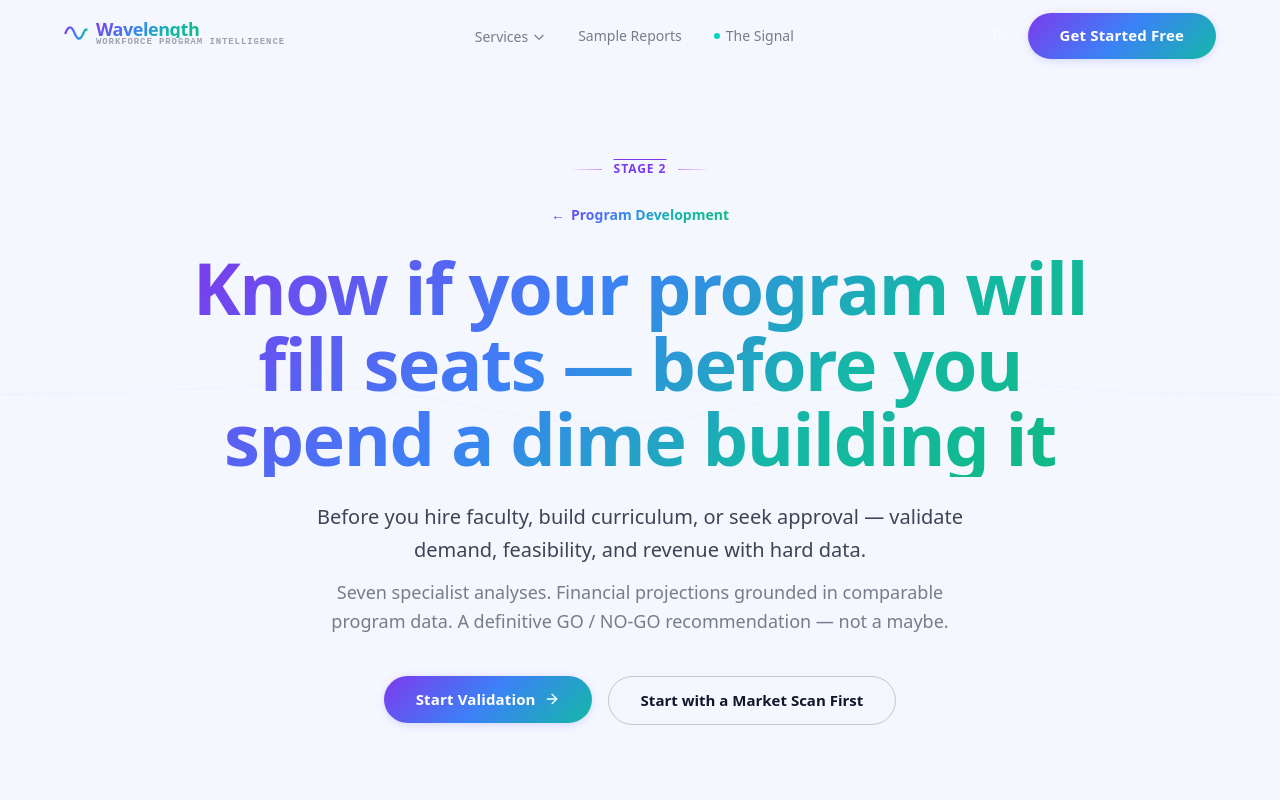
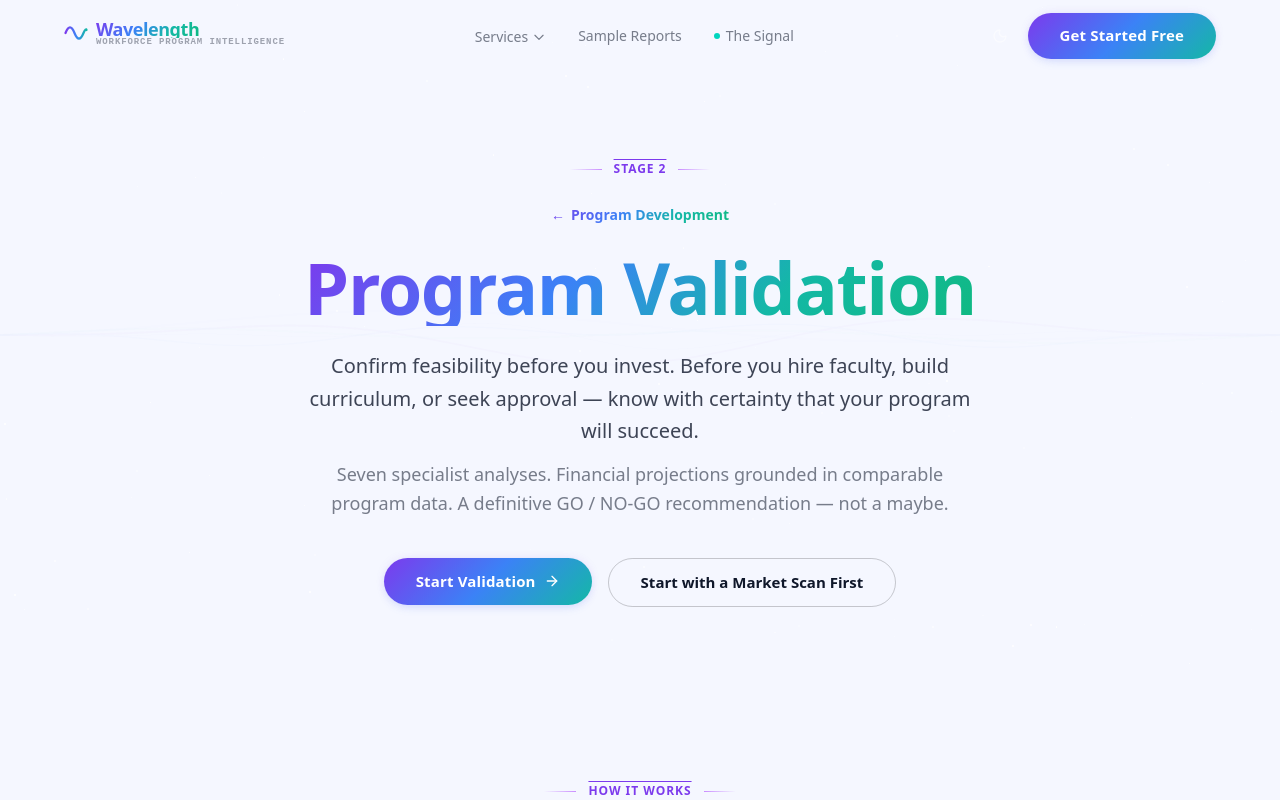
Before and after one commit to wspanic201/workforce-intelligence, a Next.js app: page /validate in a window 1280 px wide. Shown: the top 800 px of the page. Built offline with nearby package versions, Linux system fonts and the light colour scheme.

Commit message:
Revert "copy: benefit-driven H1s for Discover, Validate, and Grants pages"
This reverts commit d544188b34a30a2ca2099c33d149eda652a1aaff.

```diff
--- a/app/discover/page.tsx
+++ b/app/discover/page.tsx
@@ -63,13 +63,13 @@ export default function DiscoverPage() {
               className="text-gradient-cosmic font-heading font-bold leading-[1.05] mx-auto max-w-4xl mt-4"
               style={{ fontSize: 'clamp(2.5rem, 5vw + 0.5rem, 4.5rem)' }}
             >
-              Find your next high-demand program — before your competitors do
+              Program Opportunity Scan
             </h1>
           </AnimateOnScroll>
 
           <AnimateOnScroll variant="fade-up" delay={200} duration={800}>
             <p className="mt-6 text-lg md:text-xl text-theme-secondary max-w-2xl mx-auto leading-relaxed font-medium">
-              The Program Opportunity Scan maps regional demand, employer needs, and competitive gaps into a clear action plan.
+              Find out exactly what programs your region needs — before you invest a dollar in development.
             </p>
             <p className="mt-3 text-base md:text-lg text-theme-tertiary max-w-2xl mx-auto leading-relaxed">
               A 25+ page report with scored opportunities, competitive gaps, employer demand signals, grant alignment, and hidden opportunities your competitors will miss. All from 50+ verified sources.
--- a/app/grants/page.tsx
+++ b/app/grants/page.tsx
@@ -43,13 +43,13 @@ export default function GrantsPage() {
               className="text-gradient-cosmic font-heading font-bold leading-[1.05] mx-auto max-w-4xl mt-4"
               style={{ fontSize: 'clamp(2.5rem, 5vw + 0.5rem, 4.5rem)' }}
             >
-              Stop chasing every grant. Start winning the right ones.
+              Grant Intelligence Scan
             </h1>
           </AnimateOnScroll>
 
           <AnimateOnScroll variant="fade-up" delay={200} duration={800}>
             <p className="mt-6 text-lg md:text-xl text-theme-secondary max-w-2xl mx-auto leading-relaxed font-medium">
-              The Grant Intelligence Scan matches real funding to your institution's programs, capacity, and strengths.
+              Tune into funding opportunities your competitors are missing.
             </p>
             <p className="mt-3 text-base md:text-lg text-theme-tertiary max-w-2xl mx-auto leading-relaxed">
               30+ federal and foundation grants scanned, scored for your institution, and ranked into a prioritized action plan — with deadlines, effort estimates, and past award data.
--- a/app/validate/page.tsx
+++ b/app/validate/page.tsx
@@ -55,13 +55,13 @@ export default function ValidatePage() {
               className="text-gradient-cosmic font-heading font-bold leading-[1.05] mx-auto max-w-4xl"
               style={{ fontSize: 'clamp(2.5rem, 5vw + 0.5rem, 4.5rem)' }}
             >
-              Know if your program will fill seats — before you spend a dime building it
+              Program Validation
             </h1>
           </AnimateOnScroll>
 
           <AnimateOnScroll variant="fade-up" delay={200} duration={800}>
             <p className="mt-6 text-lg md:text-xl text-theme-secondary max-w-2xl mx-auto leading-relaxed font-medium">
-              Before you hire faculty, build curriculum, or seek approval — validate demand, feasibility, and revenue with hard data.
+              Confirm feasibility before you invest. Before you hire faculty, build curriculum, or seek approval — know with certainty that your program will succeed.
             </p>
             <p className="mt-3 text-base md:text-lg text-theme-tertiary max-w-2xl mx-auto leading-relaxed">
               Seven specialist analyses. Financial projections grounded in comparable program data. A definitive GO&nbsp;/&nbsp;NO-GO recommendation — not a maybe.
```
